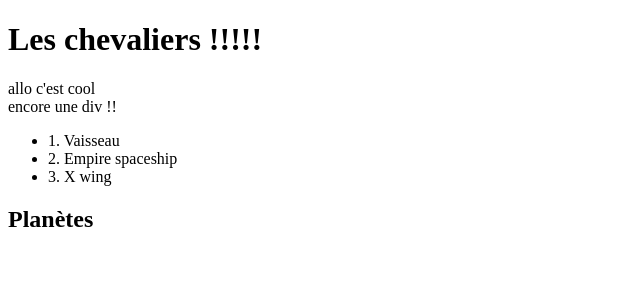
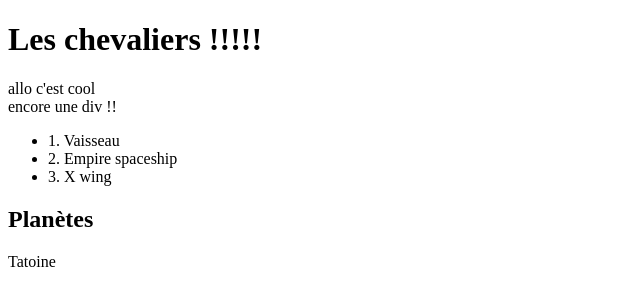
Before and after one commit to Saintchicky/git-formation, a plain HTML site: page index.html in a window 1280 px wide. Shown: the full height of the page, 0-640 px from the left. Drawn offline with Linux system fonts and the light colour scheme.

Commit message:
add tatoine

```diff
--- a/index.html
+++ b/index.html
@@ -22,5 +22,8 @@
     <div>
         <h2>Planètes</h2>
     </div>
+    <div>
+        Tatoine
+    </div>
 </body>
 </html>
```
